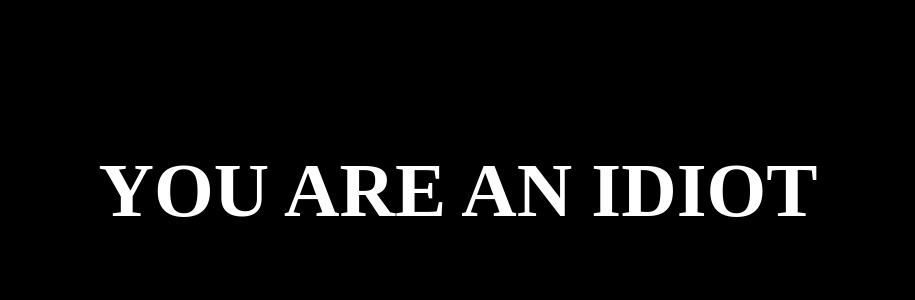
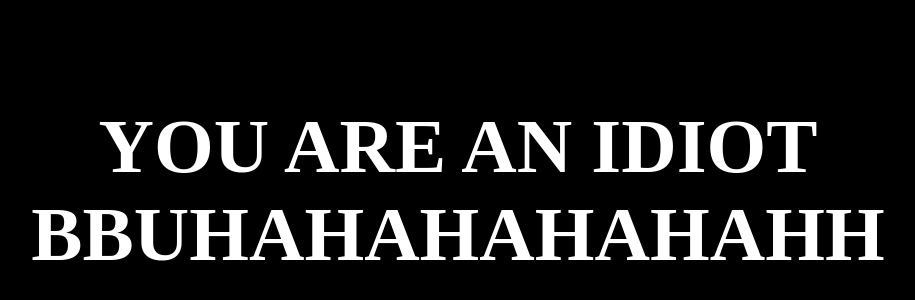
Before and after one commit to amjxdaj/lysa, a plain HTML site: page forgot.html in a window 1280 px wide. Shown: the part 260-560 px from the top of the page, without its empty margins (182-1097 px from the left). Drawn offline with Linux system fonts and the light colour scheme.

Commit message:
Update forgot.html

```diff
--- a/forgot.html
+++ b/forgot.html
@@ -25,6 +25,7 @@
     </style>
 </head>
 <body>
-    <h1>YOU ARE AN IDIOT</h1>
+    <h1>YOU ARE AN IDIOT
+        BBUHAHAHAHAHAHH</h1>
 </body>
 </html>
```
